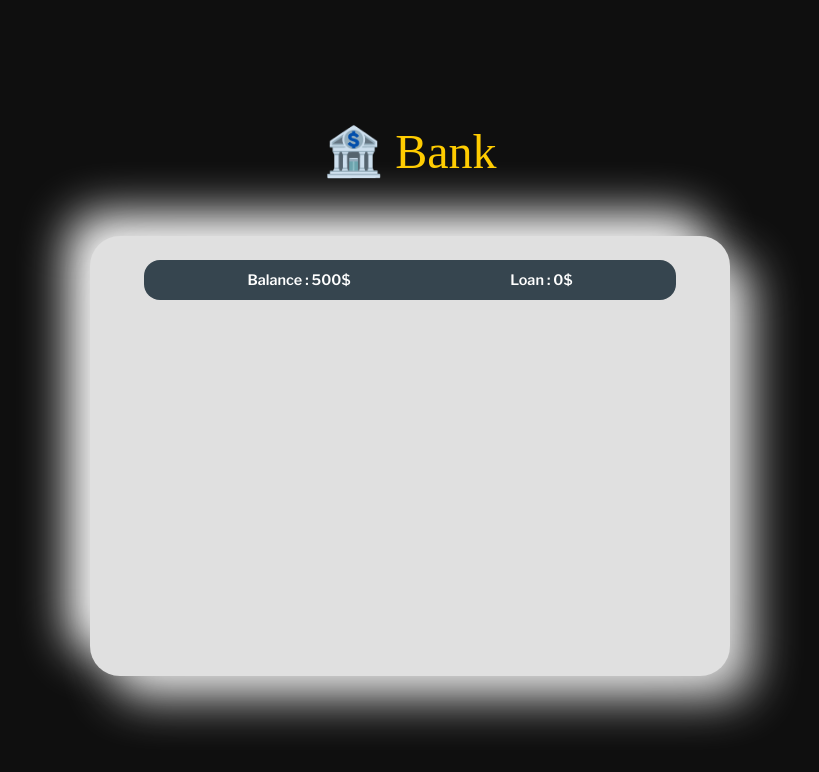
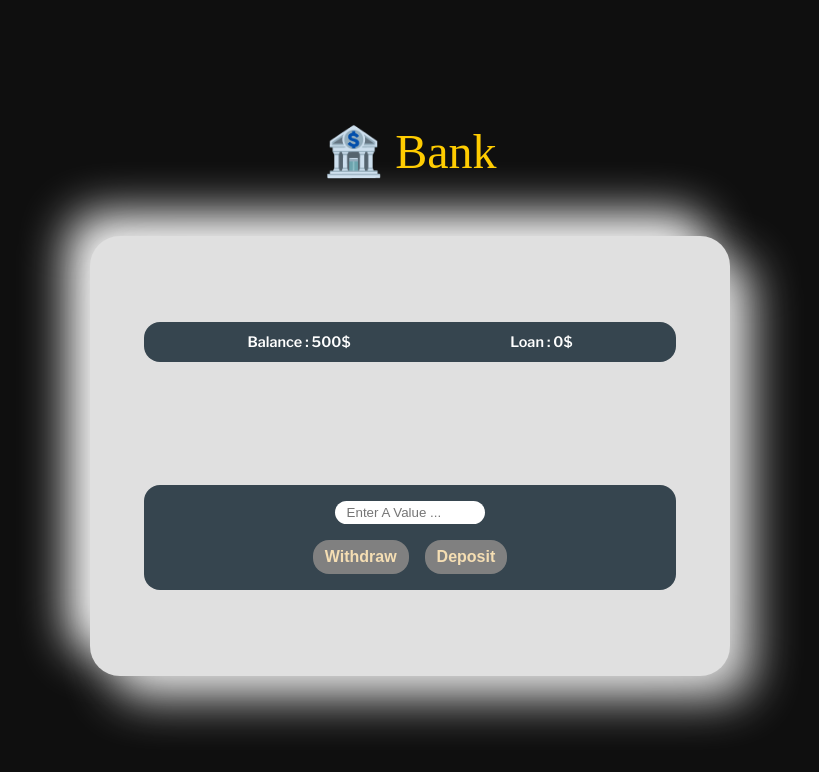
Before and after one commit to funnypar/Learn-React, a React (Create React App) app in the folder bank/: page / in a window 1280 px wide. Both pictures are taken after a click on the button "Open Account". Shown: the top 772 px of the page, without its empty margins (230-1049 px from the left). Built offline with nearby package versions, Linux system fonts and the light colour scheme; a web font is replaced by a local one.

Commit message:
actionsComponent

```diff
--- a/bank/src/App.css
+++ b/bank/src/App.css
@@ -28,8 +28,9 @@ h1 {
 }
 .box {
     display: flex;
-    justify-content: center;
+    justify-content: space-around;
     align-items: center;
+    flex-direction: column;
     height: 55%;
     width: 50%;
     overflow: hidden;
@@ -38,7 +39,7 @@ h1 {
     box-shadow: 22px 22px 47px #e0e0e0, -22px -22px 47px #ffffff;
     padding: 1.5rem;
 }
-.box button {
+.ready-btn {
     border: none;
     padding: 1rem 1.5rem;
     border-radius: 1rem;
@@ -50,7 +51,7 @@ h1 {
     outline: none;
     transition: all 3s;
 }
-.box button:hover {
+.ready-btn:hover {
     outline: 20rem solid #0f0f0f;
 }
 /* ------------------------------------------- Balance -------------------------------- */
@@ -67,5 +68,52 @@ h1 {
     font-weight: 600;
     font-size: 0.9rem;
     font-family: "Libre Franklin", sans-serif;
-    align-self: flex-start;
 }
+/* ----------------------------------------- Actions ----------------------------------- */
+.actions {
+    display: flex;
+    flex-direction: column;
+    justify-content: center;
+    align-items: center;
+    padding: 1rem;
+    border-radius: 1rem;
+    width: 90%;
+    background-color: #36454f;
+    color: white;
+    font-size: 0.9rem;
+    font-family: "Libre Franklin", sans-serif;
+    gap: 1rem;
+}
+.btn {
+    border: none;
+    padding: 0.5rem 0.75rem;
+    border-radius: 1rem;
+    cursor: pointer;
+    background-color: gray;
+    color: wheat;
+    font-weight: 700;
+    font-size: 1rem;
+    transition: all 1s;
+}
+.btn:hover {
+    background-color: #ffcc00;
+    color: #0f0f0f;
+}
+.actions input {
+    width: 30%;
+    border: none;
+    padding: 0.25rem 0.5rem;
+    border-radius: 1rem;
+    transition: all 1s;
+}
+.actions input:focus {
+    width: 40%;
+    padding: 0.5rem 1rem;
+    box-shadow: 1px 1px 10px #e0e0e0;
+    outline: none;
+    font-weight: 700;
+}
+.actions div {
+    display: flex;
+    gap: 1rem;
+}
--- a/bank/src/App.js
+++ b/bank/src/App.js
@@ -9,6 +9,23 @@ function reducer(state, action) {
             return { ...state };
         case "start":
             return { ...state, status: "start", balance: 500 };
+        case "value":
+            return { ...state, value: action.payload };
+        case "withdraw":
+            return {
+                ...state,
+                balance:
+                    state.value < state.balance
+                        ? state.balance - state.value
+                        : state.balance,
+                value: "",
+            };
+        case "deposit":
+            return {
+                ...state,
+                balance: state.balance + state.value,
+                value: "",
+            };
         default:
             return "Action Unknown";
     }
--- /dev/null
+++ b/bank/src/components/Actions.js
@@ -0,0 +1,31 @@
+export default function Actions({ value, dispatch }) {
+    return (
+        <div className="actions">
+            <input
+                type="text"
+                placeholder=" Enter A Value ..."
+                value={value}
+                required
+                onChange={(e) =>
+                    dispatch({ type: "value", payload: +e.target.value })
+                }
+            />
+            <div>
+                <button
+                    className="btn"
+                    disabled={!value}
+                    onClick={() => dispatch({ type: "withdraw" })}
+                >
+                    Withdraw
+                </button>
+                <button
+                    className="btn"
+                    disabled={!value}
+                    onClick={() => dispatch({ type: "deposit" })}
+                >
+                    Deposit
+                </button>
+            </div>
+        </div>
+    );
+}
--- a/bank/src/components/Box.js
+++ b/bank/src/components/Box.js
@@ -1,17 +1,24 @@
+import Actions from "./Actions";
 import Balance from "./Balance";
 
 export default function Box({ status, dispatch, state }) {
     return (
         <div className="box">
             {status === "ready" ? (
-                <button onClick={() => dispatch({ type: "start" })}>
+                <button
+                    className="ready-btn"
+                    onClick={() => dispatch({ type: "start" })}
+                >
                     Open Account
                 </button>
             ) : (
                 ""
             )}
             {status === "start" ? (
-                <Balance balance={state.balance} loan={state.loan} />
+                <>
+                    <Balance balance={state.balance} loan={state.loan} />
+                    <Actions dispatch={dispatch} value={state.value} />
+                </>
             ) : (
                 ""
             )}
```
